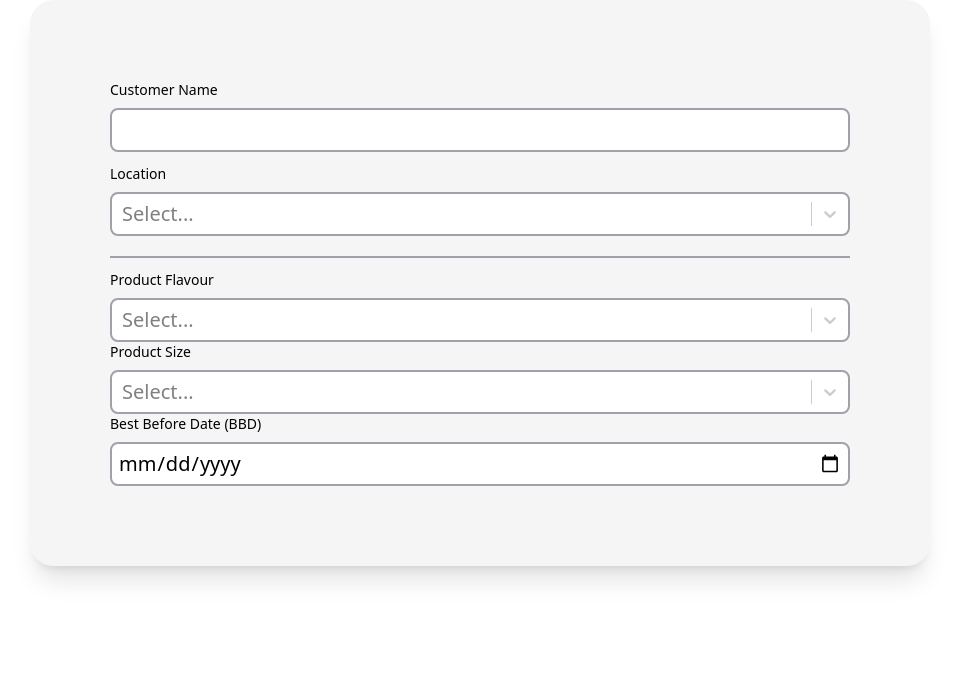
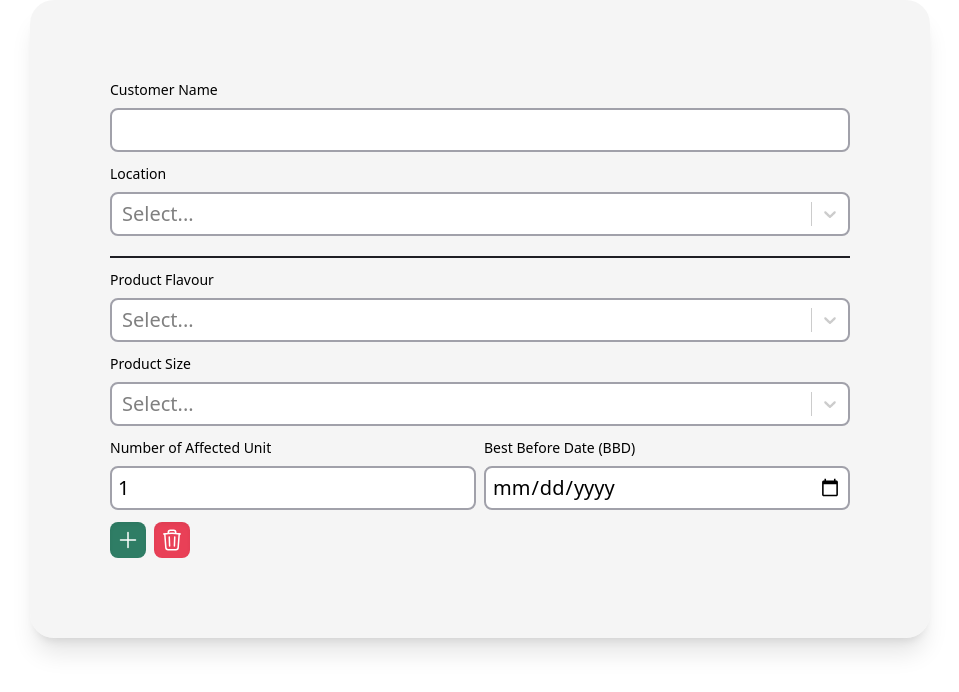
Before and after one commit to baotrangreenhouse/customer_complaint_form, a Next.js app: page /form in a window 1280 px wide. Shown: the top 692 px of the page, without its empty margins (160-1119 px from the left). Built offline with nearby package versions, Linux system fonts and the light colour scheme.

Commit message:
Add button, remove button for product

```diff
--- a/src/app/globals.css
+++ b/src/app/globals.css
@@ -13,6 +13,8 @@
   --grey-color: #A1A1AA;
   --black-color: #1E1E24;
   --pink-color: #FB9F89;
+  --red-color: #E94057;
+  --orange-color: #ec5e06;
   --khaki-color: #D5C7B8;
   --blue-color: #81AE9D;
   --green-color: #21A179;
@@ -48,10 +50,14 @@
     @apply grid grid-cols-[minmax(40px,1fr)_minmax(auto,708px)_minmax(40px,1fr)] sm:grid-cols-[minmax(96px,1fr)_minmax(auto,708px)_minmax(96px,1fr)];
   }
   .input--box {
-    @apply block w-full rounded-lg bg-[white] border-2 border-[var(--grey-color)] hover:border-[var(--black-color)] focus:border-[var(--black-color)] transition-colors ease-linear placeholder:text-[var(--grey-color)] appearance-none focus:outline-none;
+    @apply block w-full rounded-lg bg-[white] border-2 border-[var(--grey-color)] hover:border-[var(--light-blue-color)] focus:border-[var(--light-blue-color)] transition-colors ease-linear placeholder:text-[var(--grey-color)] appearance-none focus:outline-none;
   }
   .input--line {
     @apply block w-full bg-inherit border-b-2 focus:border-b-[var(--black-color)] transition-colors ease-linear placeholder:text-[var(--grey-color)] appearance-none focus:outline-none;
+  }
+
+  .hover--scale--transition--button {
+    @apply hover:scale-110 transition-transform ease-in duration-300;
   }
 
   .box--shadow {
--- /dev/null
+++ b/src/components/Button/button.tsx
@@ -0,0 +1,24 @@
+import { cn } from "@/lib/tailwind-merge";
+import { ReactNode } from "react";
+
+
+interface Props {
+  children: ReactNode,
+  className: string,
+  onClick: Function,
+  index: number
+}
+
+const Button = ({children, className, onClick, index}: Props) => {
+  return (
+    <button
+      type="button"
+      className={cn(`h-fit w-fit rounded-lg shadow-inner hover:brightness-125`, className)}
+      onClick={(e) => onClick(index)}
+    >
+      {children}
+    </button>
+  )
+}
+
+export default Button;
--- a/src/components/Form/formSection.tsx
+++ b/src/components/Form/formSection.tsx
@@ -4,14 +4,20 @@ import { FormEvent, useState } from "react";
 import { FormInputData_Type, FormInputOption_Type, FormInputProduct_Type } from "@/types/type";
 import { FormInputFieldObject } from "@/types/data";
 import SelectBox from "./selectBox";
-import { FLAVOUR, LOCATION, PRODUCT, SIZE, convertToOption, filterFlavour, filterSize, getFlavour, getSize } from "@/datas/data";
+import { FLAVOUR, LOCATION, SIZE, convertToOption, filterFlavour, filterSize} from "@/datas/data";
 import InputBox from "./inputBox";
-import { ProductObject_Type } from "@/datas/type";
+import Button from "../Button/button";
+import { PlusIcon, TrashIcon } from "../Icon/icon";
+import Line from "./line";
+
+const FormInputDataProductDefault: FormInputProduct_Type = {
+  productFlavour: "", productSize: "", bestBeforeDate: "", affectedUnit: "1"
+}
 
 const FormInputDataDefault: FormInputData_Type = {
   customerName: "",
   location: "",
-  product: [{productFlavour: "", productSize: "", bestBeforeDate: ""}],
+  product: [FormInputDataProductDefault],
   complaintType: "",
   complaintTypeDetails: "",
   healthConcern: "",
@@ -28,6 +34,9 @@ const FormSection = () => {
 
   const [inputData, setInputData] = useState<FormInputData_Type>(FormInputDataDefault);
 
+  const [FormInputOption_ProductFlavour, setFormInputOption_ProductFlavour] = useState<FormInputOption_Type[][]>([convertToOption(FLAVOUR)]);
+  const [FormInputOption_ProductSize, setFormInputOption_ProductSize] = useState<FormInputOption_Type[][]>([convertToOption(SIZE)]);
+
   const handleChange = (event: FormEvent<HTMLFormElement>) => {
     setInputData({
       ...inputData,
@@ -41,47 +50,104 @@ const FormSection = () => {
     })
   }
 
+  const handleClickAddProduct = (index: number) => {
+    // new product array
+    const newProduct: FormInputProduct_Type[] = [
+      ...inputData.product.slice(0, index + 1),
+      { ...FormInputDataProductDefault },
+      ...inputData.product.slice(index + 1),
+    ];
+    setInputData({
+      ...inputData,
+      product: newProduct,
+    });
+    // new flavour options
+    const newFlavourOption: FormInputOption_Type[][] = [
+      ...FormInputOption_ProductFlavour.slice(0, index + 1),
+      convertToOption(FLAVOUR),
+      ...FormInputOption_ProductFlavour.slice(index + 1),
+    ];
+    setFormInputOption_ProductFlavour(newFlavourOption);
+    // new size options
+    const newSizeOption: FormInputOption_Type[][] = [
+      ...FormInputOption_ProductSize.slice(0, index + 1),
+      convertToOption(SIZE),
+      ...FormInputOption_ProductSize.slice(index + 1),
+    ];
+    setFormInputOption_ProductSize(newSizeOption);
+  };
+  const handleClickRemoveProduct = (index: number) => {
+    const newProduct: FormInputProduct_Type[] = inputData.product.filter((_, i) => i !== index);
+    setInputData({
+      ...inputData,
+      product: newProduct,
+    });
+  }
+
   return (
     <form className="flex flex-col w-full space-y-3">
       <InputBox {...FormInputFieldObject.customerName} value={inputData.customerName} onChange={handleChange} />
       <SelectBox {...FormInputFieldObject.location} options={FormInputOption_Location} value={inputData.location} onChange={handleSelectChangeWrapper} />
-      <div className="w-full h-0.5 bg-[var(--grey-color)] mt-2" />
       {inputData.product.map((product: FormInputProduct_Type, index: number) => {
-        const [FormInputOption_ProductFlavour, setFormInputOption_ProductFlavour] = useState<FormInputOption_Type[]>(convertToOption(FLAVOUR));
-        const [FormInputOption_ProductSize, setFormInputOption_ProductSize] = useState<FormInputOption_Type[]>(convertToOption(SIZE));
-
         const handleChange_Product = (event: FormEvent<HTMLFormElement>) => {
-          // handle change for bbd
-          var newProduct = inputData.product;
-          newProduct[index]["bestBeforeDate"] = event.currentTarget.value;
+          // handle change for bbd, affectedUnit
+          var newProduct: FormInputProduct_Type[] = inputData.product;
+          if (event.currentTarget.name == "affectedUnit") {
+            newProduct[index]["affectedUnit"] = event.currentTarget.value;
+          }
+          if (event.currentTarget.name == "bestBeforeDate") {
+            newProduct[index]["bestBeforeDate"] = event.currentTarget.value;
+          }
           setInputData({
             ...inputData,
             product: newProduct
           })
         }
         const handleSelectChangeWrapper_Product = (name: "productFlavour" | "productSize" | "bestBeforeDate", selectedOptionData: string | undefined) => {
-          // handle change
-          var newProduct = inputData.product;
+          // handle change for productFlavour, productSize
+          var newProduct: FormInputProduct_Type[] = inputData.product;
           newProduct[index][name] = selectedOptionData ? selectedOptionData : "";
           setInputData({
             ...inputData,
             product: newProduct
           })
           // handle option
-          setFormInputOption_ProductFlavour(convertToOption(FLAVOUR.filter((flavour: string) => filterFlavour(flavour, product.productSize))));
-          setFormInputOption_ProductSize(convertToOption(SIZE.filter((size: string) => filterSize(product.productFlavour, size))));
+          // flavour
+          var newFlavourOption: FormInputOption_Type[][] = FormInputOption_ProductFlavour;
+          newFlavourOption[index] = convertToOption(FLAVOUR.filter((flavour: string) => filterFlavour(flavour, product.productSize)));
+          setFormInputOption_ProductFlavour(newFlavourOption);
+          // size
+          var newSizeOption: FormInputOption_Type[][] = FormInputOption_ProductSize;
+          newSizeOption[index] = convertToOption(SIZE.filter((size: string) => filterSize(product.productFlavour, size)))
+          setFormInputOption_ProductSize(newSizeOption);
           console.log(product);
         }
         return (
-          <div key={index}>
-            <SelectBox {...FormInputFieldObject.productFlavour} options={FormInputOption_ProductFlavour} value={product.productFlavour} onChange={handleSelectChangeWrapper_Product} />
-            <SelectBox {...FormInputFieldObject.productSize} options={FormInputOption_ProductSize} value={product.productSize} onChange={handleSelectChangeWrapper_Product} />
-            <InputBox {...FormInputFieldObject.bestBeforeDate} value={product.bestBeforeDate} onChange={handleChange_Product} />
+          <div key={index} className="flex flex-col w-full space-y-3">
+            <Line />
+            <SelectBox {...FormInputFieldObject.productFlavour} options={FormInputOption_ProductFlavour[index]} value={product.productFlavour} onChange={handleSelectChangeWrapper_Product} />
+            <SelectBox {...FormInputFieldObject.productSize} options={FormInputOption_ProductSize[index]} value={product.productSize} onChange={handleSelectChangeWrapper_Product} />
+            <div className="grid grid-cols-2 gap-2">
+              <InputBox {...FormInputFieldObject.affectedUnit} value={product.affectedUnit} onChange={handleChange_Product} />
+              <InputBox {...FormInputFieldObject.bestBeforeDate} value={product.bestBeforeDate} onChange={handleChange_Product} />
+            </div>
+            <div className="flex flex-row space-x-2">
+              <Button className="bg-[var(--dark-green-color)]" onClick={handleClickAddProduct} index={index}>
+                <span className="text-white block h-fit w-fit p-1.5">
+                  <PlusIcon />
+                </span>
+              </Button>
+              <Button className="bg-[var(--red-color)]" onClick={handleClickRemoveProduct} index={index}>
+                <span className="text-white block h-fit w-fit p-1.5">
+                  <TrashIcon />
+                </span>
+              </Button>
+            </div>
           </div>
         )
       })
+      }
 
-      }
 
     </form>
   )
--- /dev/null
+++ b/src/components/Form/line.tsx
@@ -0,0 +1,10 @@
+
+
+
+const Line = () => {
+  return (
+    <div className="w-full h-0.5 bg-[var(--black-color)] mt-2" />
+  )
+}
+
+export default Line;
--- a/src/components/Form/selectBox.tsx
+++ b/src/components/Form/selectBox.tsx
@@ -18,7 +18,7 @@ interface Props {
 type Color = chroma.Color;
 const colourStyles: StylesConfig<FormInputOption_Type> = {
   control: (styles, { isFocused }) => ({
-    ...styles, backgroundColor: 'white', borderWidth: '2px', ':hover': { borderColor: '#1E1E24' }, borderColor: isFocused ? '#1E1E24' : '#A1A1AA', outline: 'none', borderRadius: '0.5rem', boxShadow: ''
+    ...styles, backgroundColor: "white", borderWidth: "2px", ":hover": { borderColor: "#54b3d6" }, borderColor: isFocused ? "#54b3d6" : "#A1A1AA", outline: "none", borderRadius: "0.5rem", boxShadow: ""
   }),
   option: (styles, { isFocused, isSelected }) => {
     const defaultColor = "#37352F";
--- /dev/null
+++ b/src/components/Icon/icon.tsx
@@ -0,0 +1,17 @@
+
+
+export const PlusIcon = () => {
+  return (
+    <svg xmlns="http://www.w3.org/2000/svg" fill="none" viewBox="0 0 24 24" strokeWidth={1.5} stroke="currentColor" className="size-6">
+      <path strokeLinecap="round" strokeLinejoin="round" d="M12 4.5v15m7.5-7.5h-15" />
+    </svg>
+  )
+}
+
+export const TrashIcon = () => {
+  return (
+    <svg xmlns="http://www.w3.org/2000/svg" fill="none" viewBox="0 0 24 24" strokeWidth={1.5} stroke="currentColor" className="size-6">
+      <path strokeLinecap="round" strokeLinejoin="round" d="m14.74 9-.346 9m-4.788 0L9.26 9m9.968-3.21c.342.052.682.107 1.022.166m-1.022-.165L18.16 19.673a2.25 2.25 0 0 1-2.244 2.077H8.084a2.25 2.25 0 0 1-2.244-2.077L4.772 5.79m14.456 0a48.108 48.108 0 0 0-3.478-.397m-12 .562c.34-.059.68-.114 1.022-.165m0 0a48.11 48.11 0 0 1 3.478-.397m7.5 0v-.916c0-1.18-.91-2.164-2.09-2.201a51.964 51.964 0 0 0-3.32 0c-1.18.037-2.09 1.022-2.09 2.201v.916m7.5 0a48.667 48.667 0 0 0-7.5 0" />
+    </svg>
+  )
+}
--- a/src/datas/data.ts
+++ b/src/datas/data.ts
@@ -80,7 +80,7 @@ export const PRODUCT: ProductObject_Type[] = RAW_PRODUCT.map(product => {
 });
 
 export const FLAVOUR: string[] = PRODUCT.map((product) => product.productFlavour);
-export const SIZE: string[] = ["60 mL", "300 mL", "325 mL", "340 mL", "355 mL", "900 mL", "946 mL", "1.26 mL"];
+export const SIZE: string[] = ["60 mL", "300 mL", "325 mL", "340 mL", "355 mL", "900 mL", "946 mL", "1.26 L"];
 
 export const LOCATION: string[] = [
   "Brookfield",
--- a/src/types/data.ts
+++ b/src/types/data.ts
@@ -26,6 +26,11 @@ export const FormInputFieldObject: FormInputFieldObject_Type = {
     label: "Best Before Date (BBD)",
     name: "bestBeforeDate",
     type: "date"
+  },
+  affectedUnit: { // input box
+    label: "Number of Affected Unit",
+    name: "affectedUnit",
+    type: "number"
   },
   complaintType: { // select customer complaint / store complaint
     label: "Complaint Type",
--- a/src/types/type.ts
+++ b/src/types/type.ts
@@ -12,6 +12,7 @@ export type FormInputFieldObject_Type = {
   productFlavour: FormInputField_Type,
   productSize: FormInputField_Type,
   bestBeforeDate: FormInputField_Type,
+  affectedUnit: FormInputField_Type,
   complaintType: FormInputField_Type,
   complaintTypeDetails: FormInputField_Type,
   healthConcern: FormInputField_Type,
@@ -26,7 +27,8 @@ export type FormInputFieldObject_Type = {
 export type FormInputProduct_Type = {
   productFlavour: string,
   productSize: string,
-  bestBeforeDate: string
+  bestBeforeDate: string,
+  affectedUnit: string
 }
 
 export type FormInputData_Type = {
```
Also changed, not shown: 1 other file (tests, documents, lock files or other folders).
